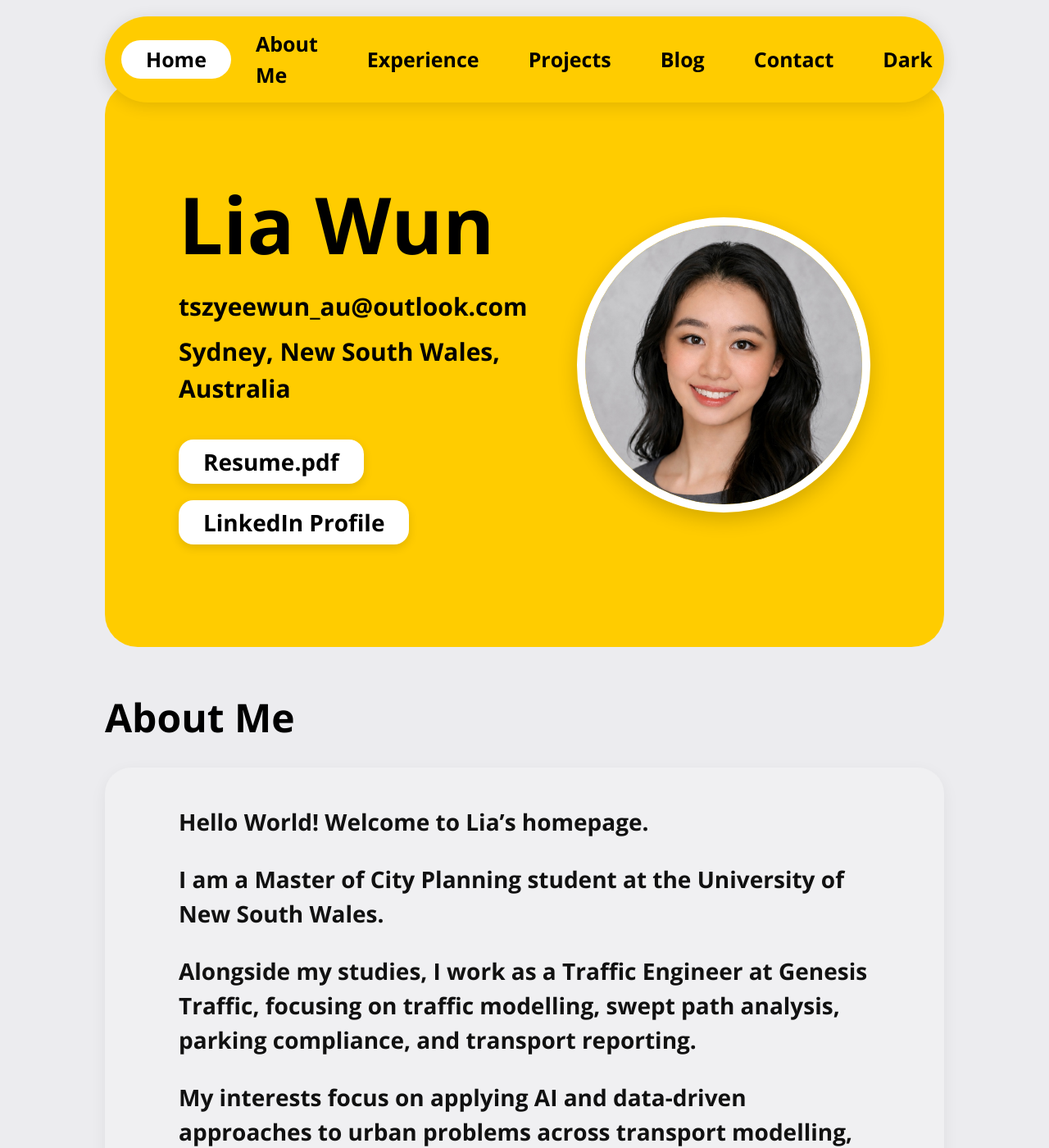
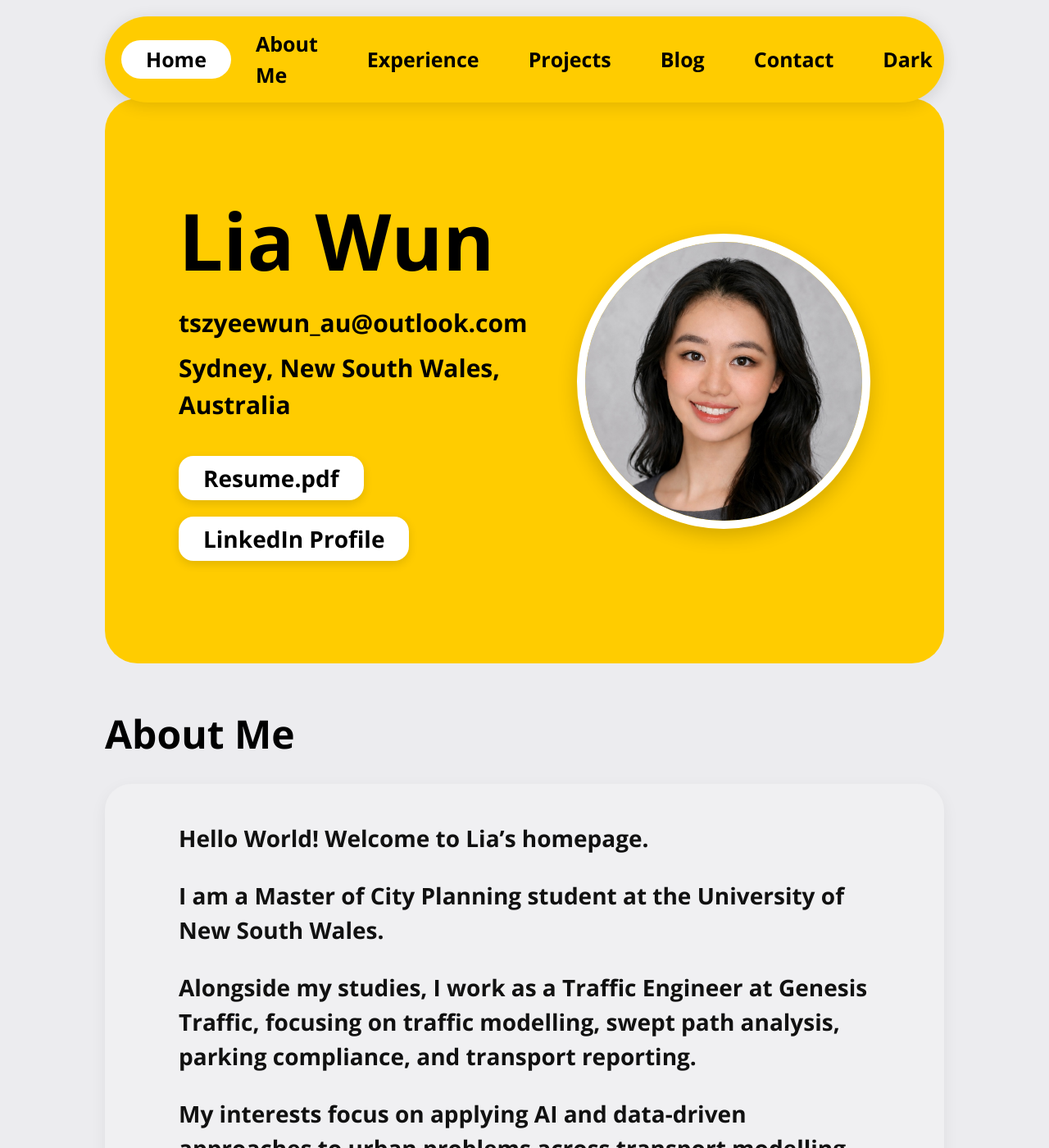
Before and after one commit to tszyeewun/tszyeewun.github.io, a Jekyll site: the page built from index.md, in a window 1280 px wide and 1400 px high. Shown: the whole window at 82% size. Built offline with Jekyll 4.4.1, drawn with Linux system fonts in a browser that asks for light colours.

Commit message:
Adjust margin of main content section

```diff
--- a/_layouts/default.html
+++ b/_layouts/default.html
@@ -92,7 +92,7 @@
     .main-content{
       width:80%;
       max-width:1250px;
-      margin:50px auto 0 auto;
+      margin:70px auto 0 auto;
     }
 
     /* =========================
```
